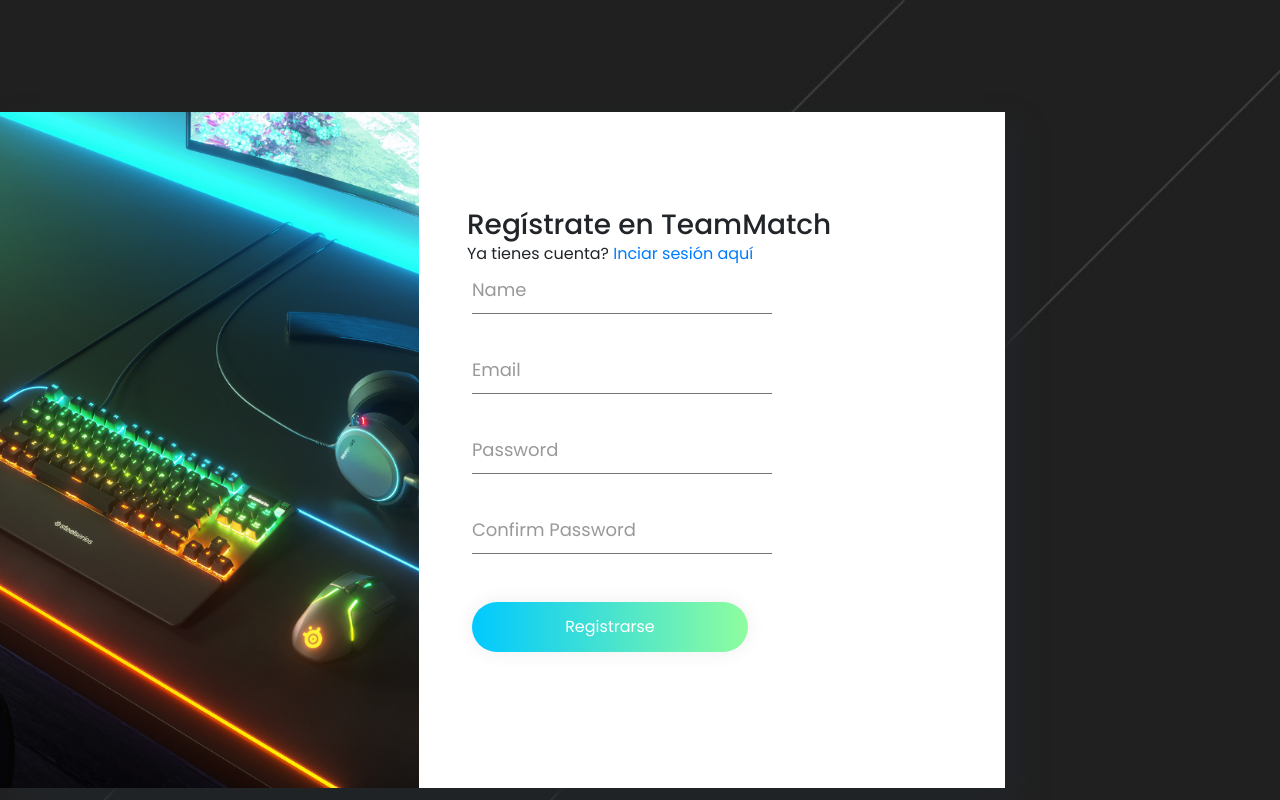
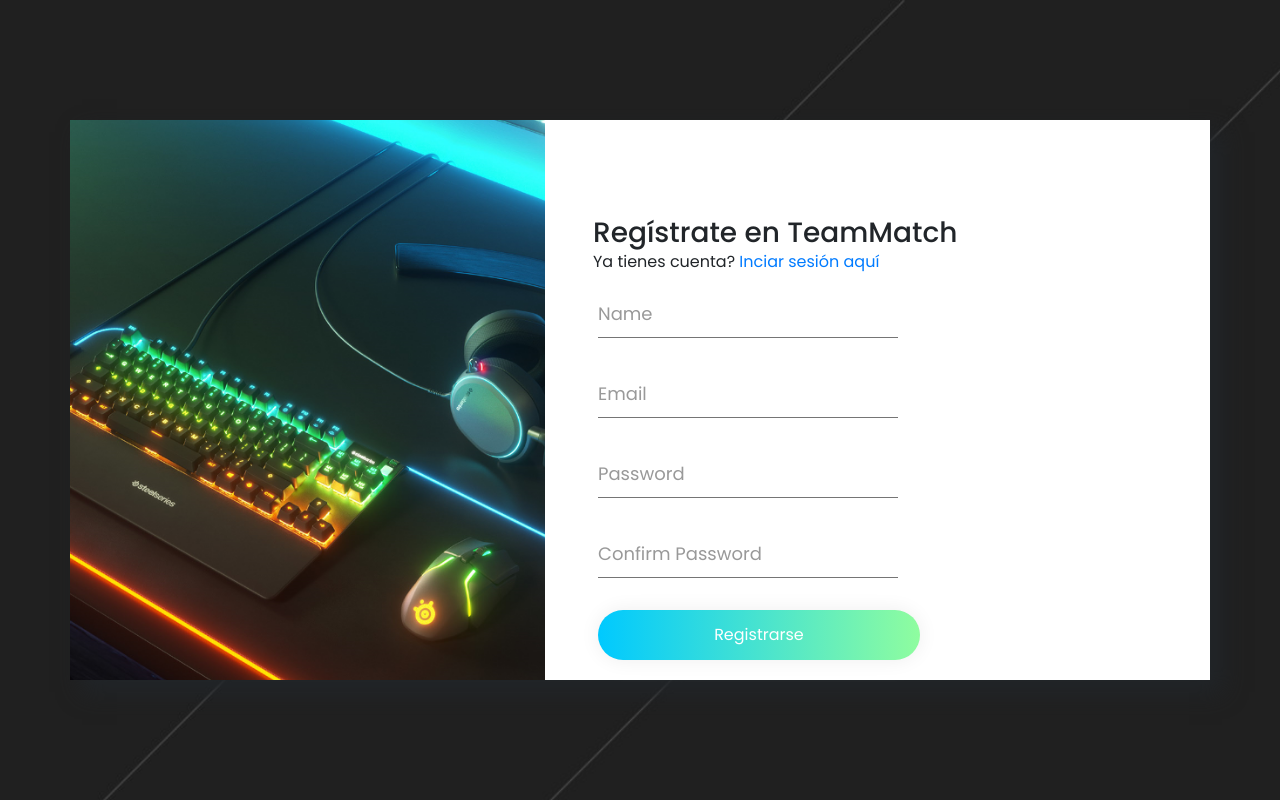
Before and after one commit to sadaakisz/TeamMatch_WebApp_v2, a Vue app: page /signup in a window 1280 px wide. Built offline with nearby package versions, Linux system fonts and the light colour scheme.

Commit message:
Bug finally fixed :bug:

```diff
--- a/src/components/Login/Login.vue
+++ b/src/components/Login/Login.vue
@@ -1,6 +1,5 @@
 <template>
   <div class="login">
-    <section class="Form">
       <div class="container">
         <div class = "row no-gutters">
           <div class = "col-lg-6">
@@ -46,7 +45,6 @@
           </div>
         </div>
       </div>
-    </section>
   </div>
 </template>
 
--- a/src/components/Signup/Signup.vue
+++ b/src/components/Signup/Signup.vue
@@ -1,10 +1,9 @@
 <template>
-  <div class="signup">
-    <section >
-            <div class="container">
+  <div class="signup d-flex justify-content-center align-items-center">
+            <div class="container ">
                 <div class = "row no-gutters">
                     <div class = "col-lg-5">
-                        <img src ="./SUassets/image1.png" class = "img-fluid" alt ="">
+                        <img src ="./SUassets/image1.png" class = "imagen img-fluid" alt ="">
                     </div>
                     <div class = "col-lg-7 px-5 pt-5">
                         <br/><br/>
@@ -55,7 +54,6 @@
                     </div>
                 </div>
             </div>
-            </section>
   </div>
 </template>
 
@@ -92,24 +90,28 @@
 .sub{
   text-align: left;
 }
-.row{
-        top: 7rem;
-        position: absolute;
-        background-color: #FFFFFF;
-        box-shadow: 12px 12px 22px;
-  }
+
 .signup{
   height: 100%;
+  width: 100%;
   background-image: url("./SUassets/bg.jpeg");
   background-size: cover;
   background-position: center;
+  .row{
+    max-height: 70vh ;
+    background-color: #FFFFFF;
+    box-shadow: 12px 12px 22px;
+  }
 }
+.imagen{
+  max-height: 70vh;
+  width: 100%;
+  object-fit: cover;
+}
+
 .group{
-  padding-bottom: 2rem;
-}
-.date{
-  text-align: left;
-  padding-right: 1rem;
+  padding-top: 1rem;
+  padding-bottom: 1rem;
 }
 
 .btn-grad {
```
